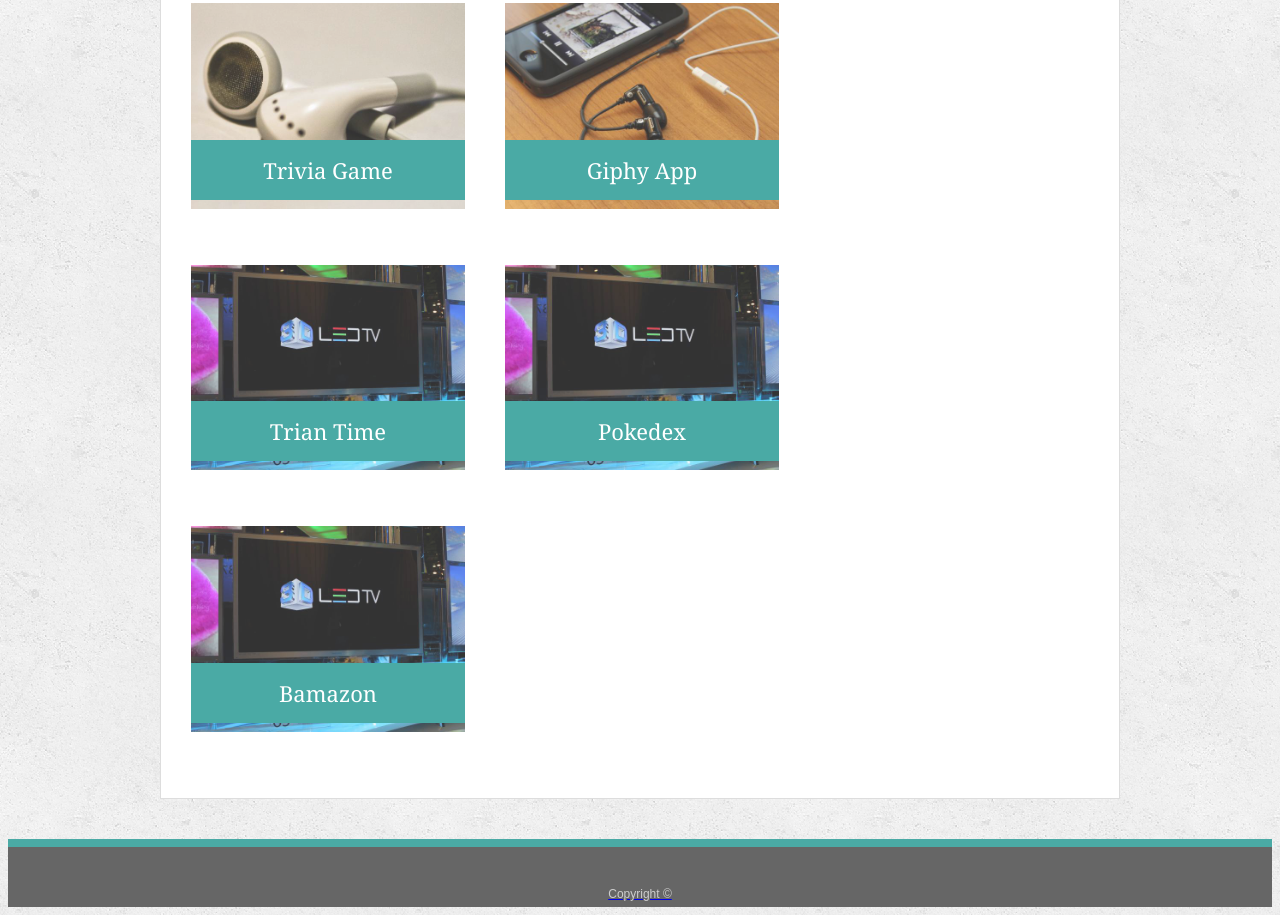
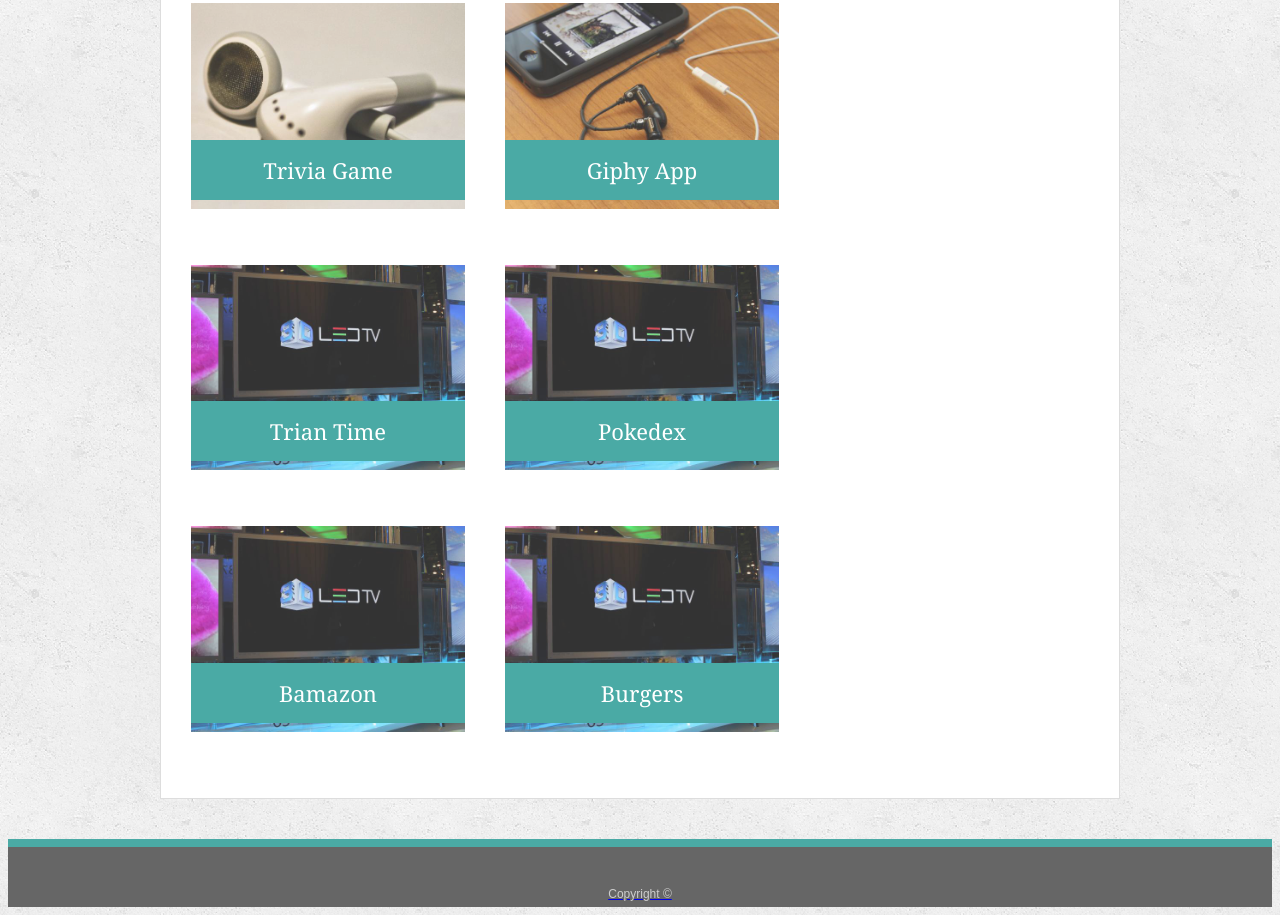
Before and after one commit to ehamil79/Responsive-Portfolio, a plain HTML site: page portfolio.html in a window 1280 px wide. Shown: the part 564-1479 px from the top of the page. Drawn offline with Linux system fonts and the light colour scheme.

Commit message:
added burgers link

```diff
--- a/portfolio.html
+++ b/portfolio.html
@@ -75,6 +75,13 @@
 
         <h3>Bamazon</h3>
       </div>
+
+      <div class="work">
+          <a href="https://github.com/ehamil79/burgers" target="_blank">
+        <img src="./Assets/images/technics-q-c-640-480-9.jpg" alt="Burgers">
+
+        <h3>Burgers</h3>
+      </div>
     </section>
 
   </div>
```
